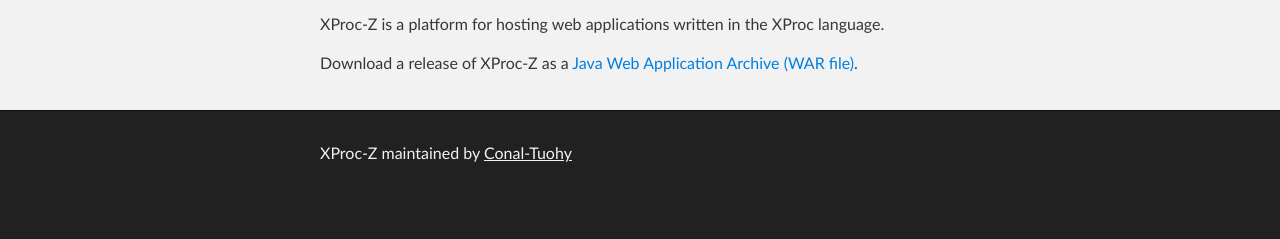
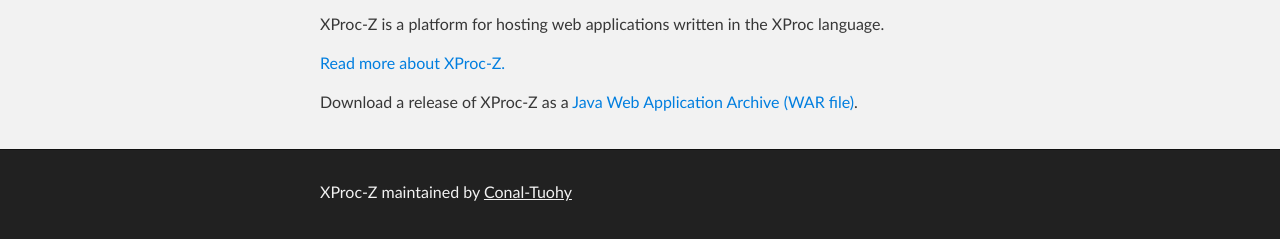
Before and after one commit to Conal-Tuohy/XProc-Z, a plain HTML site: page index.html in a window 1280 px wide. Shown: the part 369-608 px from the top of the page. Drawn offline with Linux system fonts and the light colour scheme.

Commit message:
add link to about page

```diff
--- a/index.html
+++ b/index.html
@@ -38,6 +38,8 @@
 
 <p>XProc-Z is a platform for hosting web applications written in the XProc language.</p>
 
+<p><a href="about.html">Read more about XProc-Z.</a></p>
+
 <p>Download a release of XProc-Z as a <a href="https://github.com/Conal-Tuohy/XProc-Z/releases">Java Web Application Archive (WAR file)</a>.</p>
       </section>
     </div>
```
